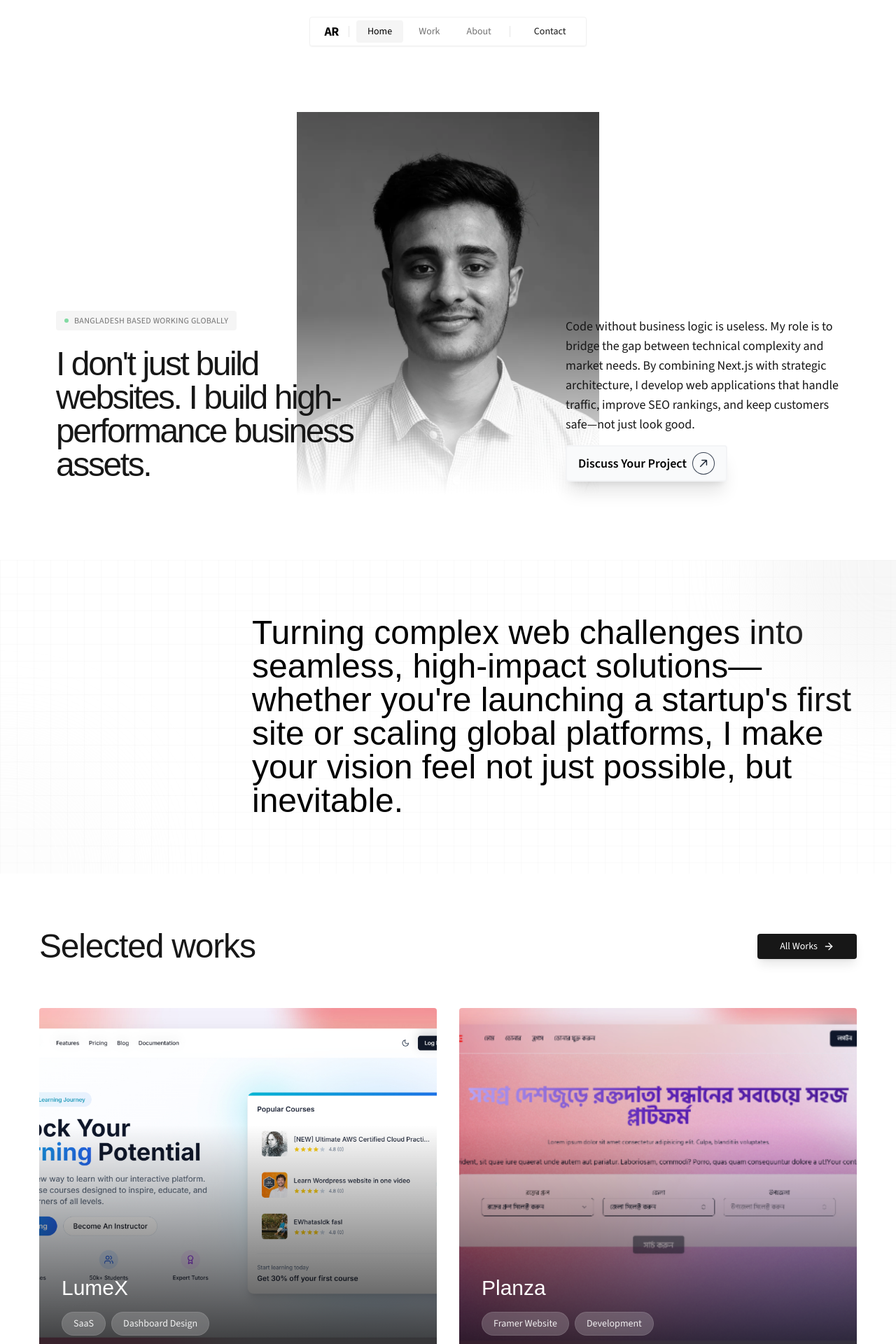
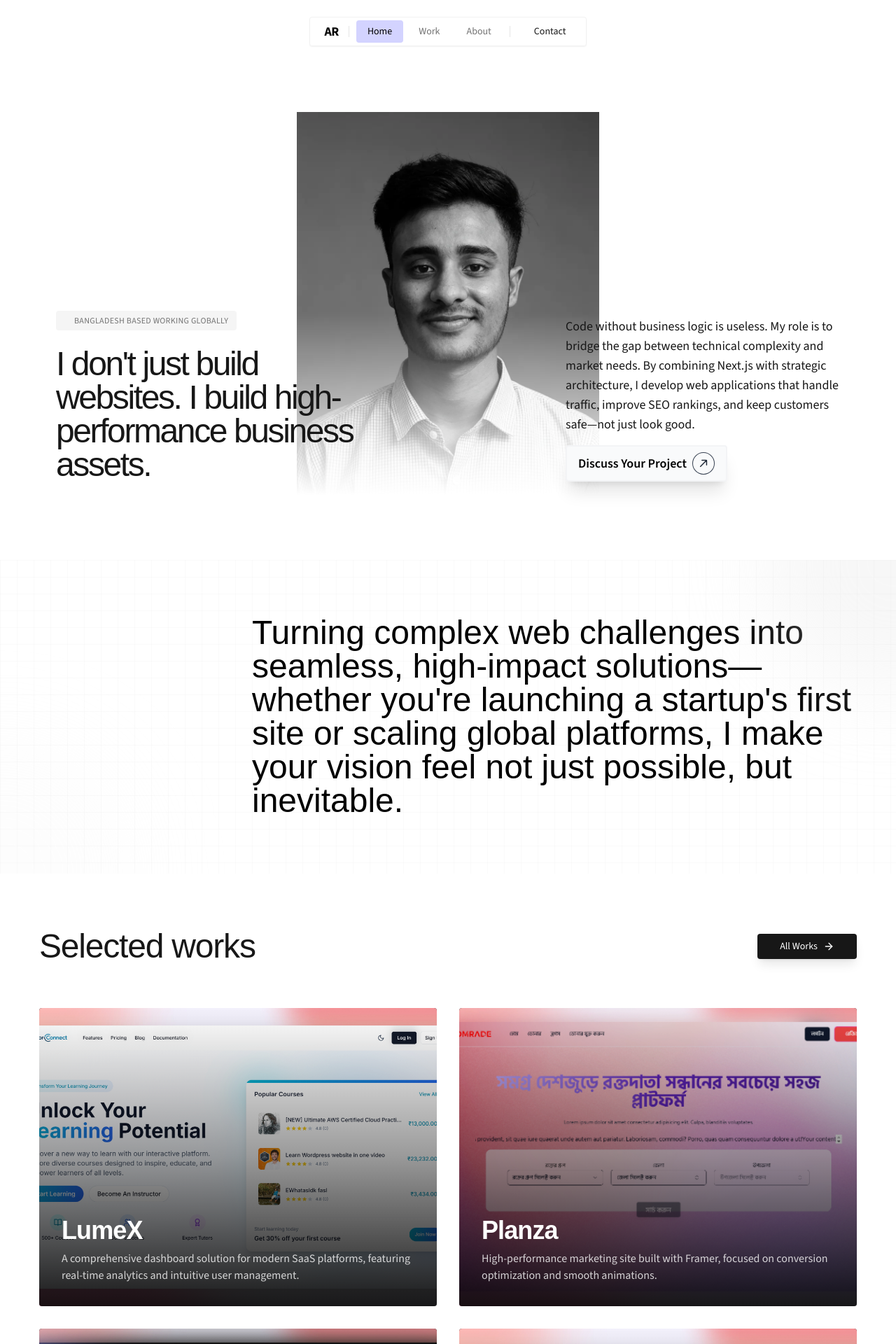
Before and after one commit to developerarif10/arifurrahman.xyz, a Next.js app: page / in a window 1280 px wide. Shown: the top 1920 px of the page at 70% size. Built offline with nearby package versions, Linux system fonts and the light colour scheme; a web font is replaced by a local one.

Commit message:
redesign the project card design

```diff
--- a/components/hero-section.jsx
+++ b/components/hero-section.jsx
@@ -51,7 +51,7 @@ export default function HeroSection() {
                     viewport={{ once: true }}
                     className="inline-flex items-center gap-2 bg-neutral-100 rounded-sm px-3 py-1.5 w-fit mb-6"
                 >
-                    <div className="w-1.5 h-1.5 rounded-sm bg-green-500 animate-pulse" />
+                    <div className="w-1.5 h-1.5 rounded-sm bg-[#d3d3ff] animate-ping" />
                     <span className="text-xs font-medium text-neutral-500 tracking-wide uppercase">
                      Bangladesh Based  Working Globally
                     </span>
--- a/components/my-button.jsx
+++ b/components/my-button.jsx
@@ -1,7 +1,7 @@
 
 const MyButton = ({children}) => {
   return (
-    <button type="submit" className="flex justify-center gap-2 items-center mx-auto border border-gray-100 shadow-xl text-lg bg-gray-50 backdrop-blur-md lg:font-semibold isolation-auto border-gray-100 before:absolute before:w-full before:transition-all before:duration-700 before:hover:w-full before:-left-full before:hover:left-0 before:rounded-sm before:bg-emerald-500 hover:text-gray-50 before:-z-10 before:aspect-square before:hover:scale-150 before:hover:duration-700 relative z-10 px-4 py-2 overflow-hidden border-2 rounded-sm group">
+    <button type="submit" className="flex justify-center gap-2 items-center mx-auto border border-gray-100 shadow-xl text-lg bg-gray-50 backdrop-blur-md lg:font-semibold isolation-auto border-gray-100 before:absolute before:w-full before:transition-all before:duration-700 before:hover:w-full before:-left-full before:hover:left-0 before:rounded-sm before:bg-[#d3d3ff] before:-z-10 before:aspect-square before:hover:scale-150 before:hover:duration-700 relative z-10 px-4 py-2 overflow-hidden border-2 rounded-sm group">
       {children}
       <svg className="w-8 h-8 justify-end group-hover:rotate-90 group-hover:bg-gray-50 text-gray-50 ease-linear duration-300 rounded-full border border-gray-700 group-hover:border-none p-2 rotate-45" viewBox="0 0 16 19" xmlns="http://www.w3.org/2000/svg">
         <path d="M7 18C7 18.5523 7.44772 19 8 19C8.55228 19 9 18.5523 9 18H7ZM8.70711 0.292893C8.31658 -0.0976311 7.68342 -0.0976311 7.29289 0.292893L0.928932 6.65685C0.538408 7.04738 0.538408 7.68054 0.928932 8.07107C1.31946 8.46159 1.95262 8.46159 2.34315 8.07107L8 2.41421L13.6569 8.07107C14.0474 8.46159 14.6805 8.46159 15.0711 8.07107C15.4616 7.68054 15.4616 7.04738 15.0711 6.65685L8.70711 0.292893ZM9 18L9 1H7L7 18H9Z" className="fill-gray-800 group-hover:fill-gray-800" />
--- a/components/new-header.jsx
+++ b/components/new-header.jsx
@@ -70,7 +70,7 @@ export default function NewHeader() {
                 {(hoveredPath === item.href || (isActive && hoveredPath === null)) && (
                   <motion.div
                     layoutId="nav-pill"
-                    className="absolute inset-0 bg-neutral-100 rounded-sm -z-10"
+                    className="absolute inset-0 bg-[#d3d3ff] rounded-sm -z-10"
                     transition={{ type: "spring", bounce: 0.15, duration: 0.5 }}
                   />
                 )}
@@ -83,7 +83,7 @@ export default function NewHeader() {
           <div className="pr-1 pl-1">
             <Button
               variant="ghost"
-              className="rounded-sm bg-transparent hover:bg-neutral-100 text-neutral-900 px-5 py-1.5 h-auto text-sm font-medium transition-all"
+              className="rounded-sm bg-transparent hover:bg-[#d3d3ff] text-neutral-900 px-5 py-1.5 h-auto text-sm font-medium transition-all"
               asChild
             >
               <Link href="/contact">
--- a/components/works/Recent-work.jsx
+++ b/components/works/Recent-work.jsx
@@ -1,7 +1,7 @@
 "use client";
 
 import { motion } from "framer-motion";
-import { ArrowRight } from "lucide-react";
+import { ArrowRight, ArrowUpRight } from "lucide-react";
 import Image from "next/image";
 import Link from "next/link";
 
@@ -13,6 +13,7 @@ const projects = [
     tags: ["SaaS", "Dashboard Design"],
     image: "/projects/project_1.jpeg",
     link: "/projects/lumex",
+    description: "A comprehensive dashboard solution for modern SaaS platforms, featuring real-time analytics and intuitive user management."
   },
   {
     id: 2,
@@ -21,6 +22,7 @@ const projects = [
     tags: ["Framer Website", "Development"],
     image: "/projects/project_2.jpeg",
     link: "/projects/plantza",
+    description: "High-performance marketing site built with Framer, focused on conversion optimization and smooth animations."
   },
   {
     id: 3,
@@ -29,6 +31,7 @@ const projects = [
     tags: ["Travel", "Web Design"],
     image: "/projects/project_3.jpeg",
     link: "/projects/horizon-atlas",
+    description: "Immersive travel experience platform helping users discover and plan their next adventure with ease."
   },
   {
     id: 4,
@@ -37,13 +40,14 @@ const projects = [
     tags: ["Healthcare", "Mobile App"],
     image: "/projects/project_1.jpeg",
     link: "/projects/neurosync",
+    description: "Advanced healthcare application connecting patients with specialists through secure, real-time consultation."
   },
 ];
 
 const ProjectCard = ({ project }) => {
   return (
-    <Link href={project.link} className="block group">
-      <div className="relative h-[400px] md:h-[500px] w-full overflow-hidden rounded-sm">
+    <Link href={project.link} className="block group w-full">
+      <div className="relative aspect-[16/12] w-full overflow-hidden rounded-sm bg-neutral-900">
         <Image
           src={project.image}
           alt={project.title}
@@ -51,23 +55,33 @@ const ProjectCard = ({ project }) => {
           className="object-cover transition-transform duration-700 group-hover:scale-105"
         />
         {/* Gradient Overlay */}
-        <div className="absolute inset-x-0 bottom-0 h-2/3 bg-gradient-to-t from-black/80 via-black/40 to-transparent pointer-events-none" />
+        <div className="absolute inset-0 bg-gradient-to-t from-black/90 via-black/40 to-transparent pointer-events-none" />
+
+        {/* Hover Dark Overlay */}
+        <div className="absolute inset-0 bg-black/40 opacity-0 group-hover:opacity-100 transition-opacity duration-500 pointer-events-none" />
+
+        {/* Top Pill / Tag */}
+        <div className="absolute top-6 left-6 z-10 opacity-100 md:opacity-0 md:group-hover:opacity-100 transition-opacity duration-500">
+          <span className="bg-[#d3d3ff] text-black text-[10px] md:text-xs font-bold uppercase tracking-wider px-3 py-1 rounded-sm">
+            {project.category}
+          </span>
+        </div>
+
+        {/* Top Right Icon */}
+        <div className="absolute top-6 right-6 z-10 opacity-100 md:opacity-0 md:group-hover:opacity-100 transition-opacity duration-500">
+          <div className="bg-white text-black p-2 rounded-sm">
+            <ArrowUpRight className="w-4 h-4" />
+          </div>
+        </div>
 
         {/* Content */}
-        <div className="absolute bottom-0 left-0 p-6 md:p-8 w-full">
-          <h3 className="text-2xl md:text-3xl font-medium text-white mb-4">
+        <div className="absolute bottom-0 left-0 p-6 md:p-8 w-full z-10">
+          <h3 className="text-3xl md:text-4xl font-bold text-white leading-[1.1] mb-2 tracking-tight">
             {project.title}
           </h3>
-          <div className="flex flex-wrap gap-2">
-            {project.tags.map((tag, idx) => (
-              <span
-                key={idx}
-                className="px-4 py-1.5 text-xs md:text-sm font-medium text-white/90 bg-white/20 backdrop-blur-md rounded-full border border-white/10"
-              >
-                {tag}
-              </span>
-            ))}
-          </div>
+          <p className="text-sm md:text-base text-white/80 line-clamp-2 font-light">
+             {project.description}
+          </p>
         </div>
       </div>
     </Link>
```
